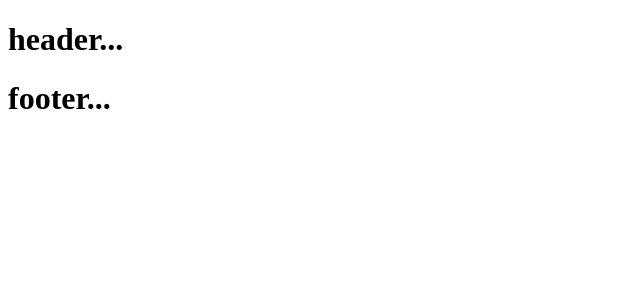
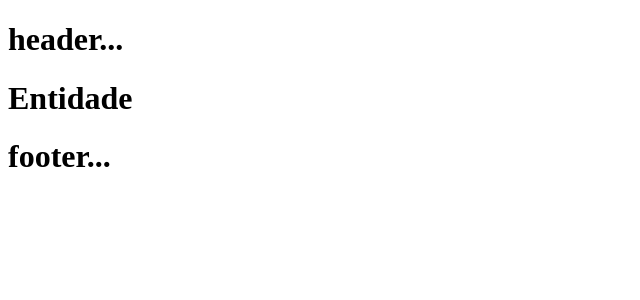
Before and after one commit to xThiagoSant/front-web-doacoes, a React (Create React App) app: page /entidade in a window 1280 px wide. Shown: the top 300 px of the page, without its empty margins (0-640 px from the left). Built offline with nearby package versions, Linux system fonts and the light colour scheme.

Commit message:
criação de rotas - Entidades

```diff
--- a/src/App.js
+++ b/src/App.js
@@ -2,6 +2,7 @@ import React from 'react';
 import {Switch, BrowserRouter, Router, Route } from 'react-router-dom'
 
 import Home from './pages/Home'
+import Entidade from './pages/Entidade';
 
 
 function App() {
@@ -11,6 +12,7 @@ function App() {
         <h1>header...</h1>
         <Switch>
           <Route exact path='/' component={Home} />
+          <Route exact path='/entidade' component={Entidade} />
         </Switch>
         <h1>footer...</h1>
       </div>
--- /dev/null
+++ b/src/pages/Entidade.js
@@ -0,0 +1,11 @@
+import React from 'react'
+
+const Entidade = () => {
+    return(
+        <div>
+            <h1>Entidade</h1>
+        </div>
+    )
+}
+
+export default Entidade
```
